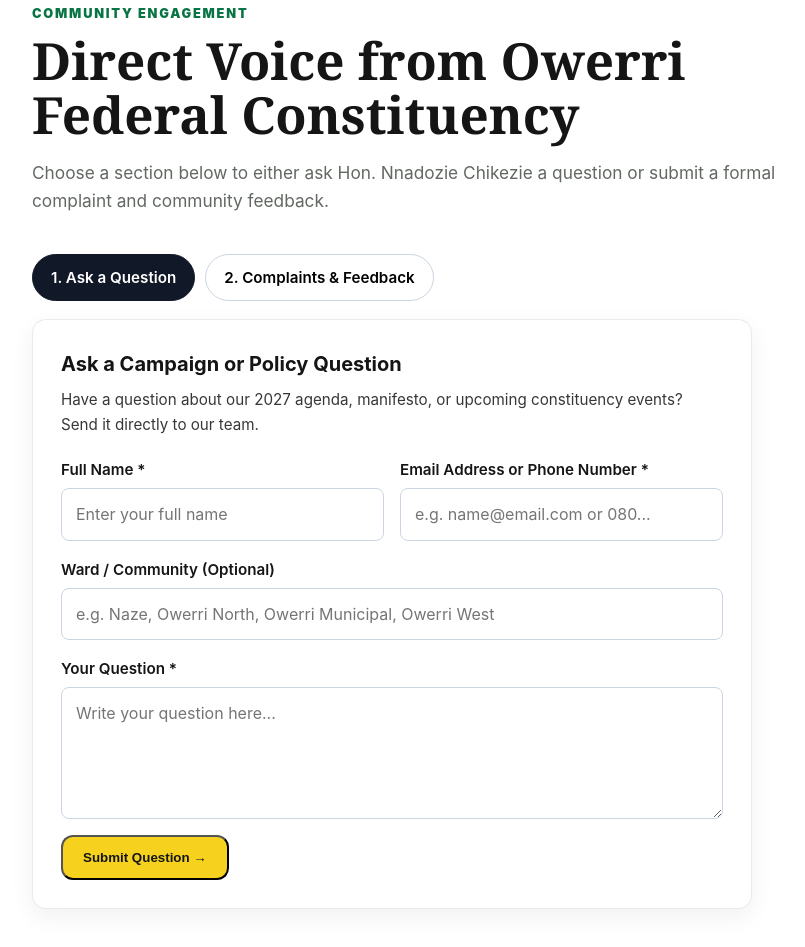
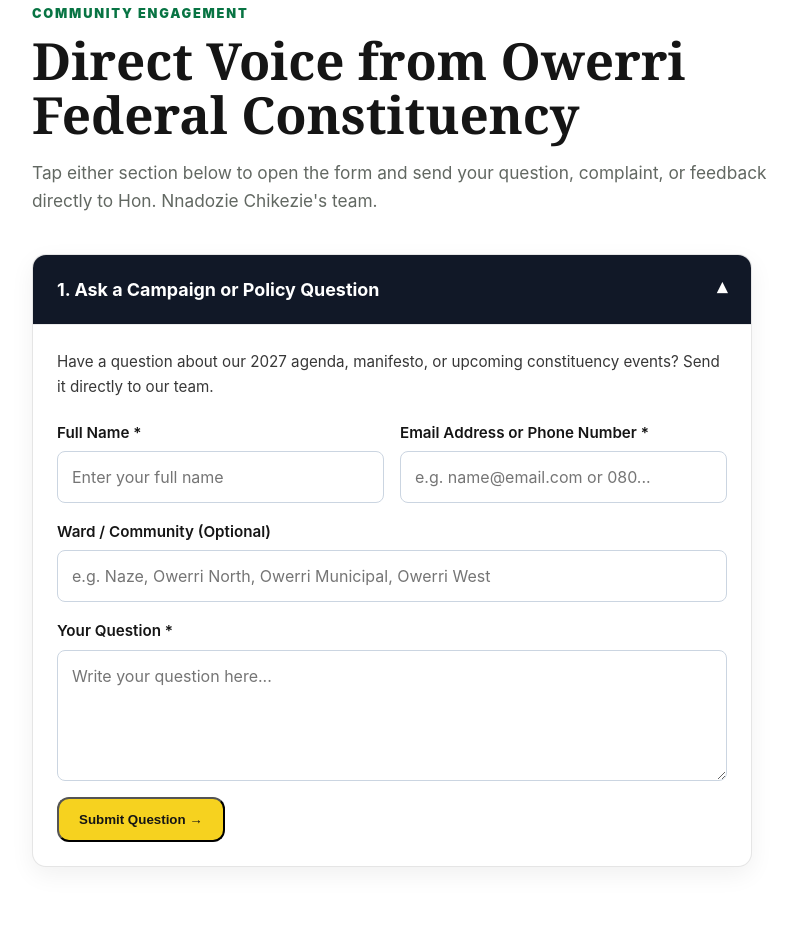
Before and after one commit to Uchefada/campaign-website, a plain HTML site: page index.html in a window 1280 px wide. Shown: the part 4223-5170 px from the top of the page, without its empty margins (28-833 px from the left). Drawn offline with Linux system fonts and the light colour scheme.

Commit message:
Update index.html

```diff
--- a/index.html
+++ b/index.html
@@ -8,45 +8,51 @@
 <link rel="icon" href="assets/zlp-logo.jpg">
 <link rel="stylesheet" href="style.css">
 <style>
-  .engage-tabs {
+  .engage-stack {
     display: flex;
-    gap: 10px;
-    flex-wrap: wrap;
-    margin-bottom: 18px;
+    flex-direction: column;
+    gap: 16px;
+    max-width: 720px;
   }
-  .engage-tab {
-    padding: 10px 18px;
-    border-radius: 999px;
-    border: 1px solid #cbd5e1;
+  details.qa-accordion {
     background: #fff;
-    font: inherit;
-    font-weight: 600;
-    font-size: 0.95rem;
+    border-radius: 14px;
+    box-shadow: 0 8px 24px rgba(0, 0, 0, 0.06);
+    border: 1px solid rgba(0, 0, 0, 0.1);
+    overflow: hidden;
+  }
+  details.qa-accordion summary {
+    list-style: none;
     cursor: pointer;
-    transition: all 0.2s ease;
+    padding: 20px 24px;
+    font-weight: 700;
+    font-size: 1.12rem;
+    display: flex;
+    align-items: center;
+    justify-content: space-between;
+    gap: 12px;
+    user-select: none;
+    background: #fff;
+    transition: background 0.2s ease;
   }
-  .engage-tab.active {
+  details.qa-accordion summary::-webkit-details-marker {
+    display: none;
+  }
+  details.qa-accordion[open] summary {
     background: #111827;
     color: #fff;
-    border-color: #111827;
   }
-  .qa-card {
-    background: #fff;
-    border-radius: 14px;
-    padding: 28px;
-    max-width: 720px;
-    box-shadow: 0 8px 24px rgba(0, 0, 0, 0.06);
-    border: 1px solid rgba(0, 0, 0, 0.08);
+  .qa-chevron {
+    font-size: 1.25rem;
+    line-height: 1;
+    transition: transform 0.2s ease;
   }
-  .qa-panel {
-    display: none;
+  details.qa-accordion[open] .qa-chevron {
+    transform: rotate(180deg);
   }
-  .qa-panel.active {
-    display: block;
-  }
-  .qa-panel-title {
-    margin: 0 0 6px;
-    font-size: 1.25rem;
+  .qa-body {
+    padding: 24px;
+    border-top: 1px solid rgba(0, 0, 0, 0.08);
   }
   .qa-panel-desc {
     margin: 0 0 20px;
@@ -60,6 +66,7 @@
   }
   @media (max-width: 640px) {
     .qa-grid { grid-template-columns: 1fr; gap: 0; }
+    .qa-body { padding: 20px; }
   }
   .qa-field {
     display: flex;
@@ -112,8 +119,8 @@
       <a href="index.html">Home</a>
       <a href="about.html">About</a>
       <a href="index.html#gallery">Gallery</a>
-      <a href="index.html#questions" data-open-tab="questions">Ask a Question</a>
-      <a href="index.html#complaints" data-open-tab="complaints">Complaints &amp; Feedback</a>
+      <a href="index.html#questions">Ask a Question</a>
+      <a href="index.html#complaints">Complaints &amp; Feedback</a>
       <a href="disclaimer.html">Disclaimer</a>
     </nav>
   </div>
@@ -201,24 +208,21 @@
   </div>
 </section>
 
-<section class="section alt" id="questions">
-  <span id="complaints" style="position:relative;top:-80px;"></span>
+<section class="section alt" id="engagement">
   <div class="container">
     <div class="section-head">
       <div class="eyebrow">Community engagement</div>
       <h2>Direct Voice from Owerri Federal Constituency</h2>
-      <p class="lead">Choose a section below to either ask Hon. Nnadozie Chikezie a question or submit a formal complaint and community feedback.</p>
+      <p class="lead">Tap either section below to open the form and send your question, complaint, or feedback directly to Hon. Nnadozie Chikezie's team.</p>
     </div>
 
-    <div class="engage-tabs" role="tablist">
-      <button type="button" class="engage-tab active" data-tab="questions" aria-selected="true">1. Ask a Question</button>
-      <button type="button" class="engage-tab" data-tab="complaints" aria-selected="false">2. Complaints &amp; Feedback</button>
-    </div>
-
-    <div class="qa-card">
-      <!-- PANEL 1: QUESTIONS -->
-      <div id="panel-questions" class="qa-panel active">
-        <h3 class="qa-panel-title">Ask a Campaign or Policy Question</h3>
+    <div class="engage-stack">
+      <details id="questions" class="qa-accordion" open>
+        <summary>
+          <span>1. Ask a Campaign or Policy Question</span>
+          <span class="qa-chevron" aria-hidden="true">▾</span>
+        </summary>
+        <div class="qa-body">
           <p class="qa-panel-desc">Have a question about our 2027 agenda, manifesto, or upcoming constituency events? Send it directly to our team.</p>
 
           <form class="ajax-campaign-form" action="https://formspree.io" method="POST">
```
Lines whose indentation alone changed are shown as unchanged.
